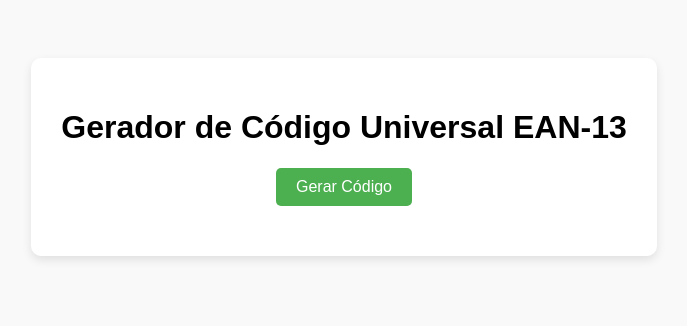
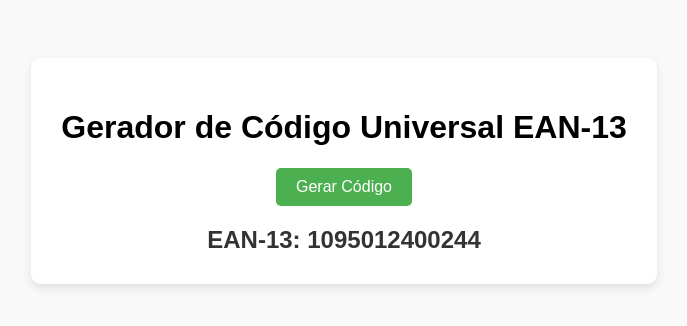
Before and after one commit to oGabrielMota/Gerador-de-EAN, a plain HTML site: page index.html in a window 1280 px wide. Both pictures are taken after a click on the button "Gerar Código". Shown: the whole page, without its empty margins (296-983 px from the left). Drawn offline with Linux system fonts and the light colour scheme.

Commit message:
Update index.html
Adicionando copiar automático

```diff
--- a/index.html
+++ b/index.html
@@ -49,8 +49,7 @@
         soma += (i % 2 === 0) ? num : num * 3;
       }
       const resto = soma % 10;
-      const digitoVerificador = (10 - resto) % 10;
-      return digitoVerificador;
+      return (10 - resto) % 10;
     }
 
     function gerarCodigoEAN13() {
@@ -59,11 +58,25 @@
         codigo12 += Math.floor(Math.random() * 10);
       }
       const digito = calcularDigitoVerificador(codigo12);
-      const codigoCompleto = codigo12 + digito;
-      onclick="copiarTexto()
-      document.getElementById("codigo").innerText = `EAN-13: ${codigoCompleto}`;
+      const codigoFinal = `${codigo12}${digito}`;
+
+      document.getElementById("codigo").innerText = `EAN-13: ${codigoFinal}`;
+      copiarTexto(codigoFinal);
     }
 
+    function copiarTexto(texto) {
+      const textarea = document.createElement("textarea");
+      textarea.value = texto;
+      document.body.appendChild(textarea);
+      textarea.select();
+      try {
+        document.execCommand("copy");
+       console.log('Copiado')
+      } catch (err) {
+        console.error("Erro ao copiar: ", err);
+      }
+      document.body.removeChild(textarea);
+    }
   </script>
 </body>
 </html>
```
